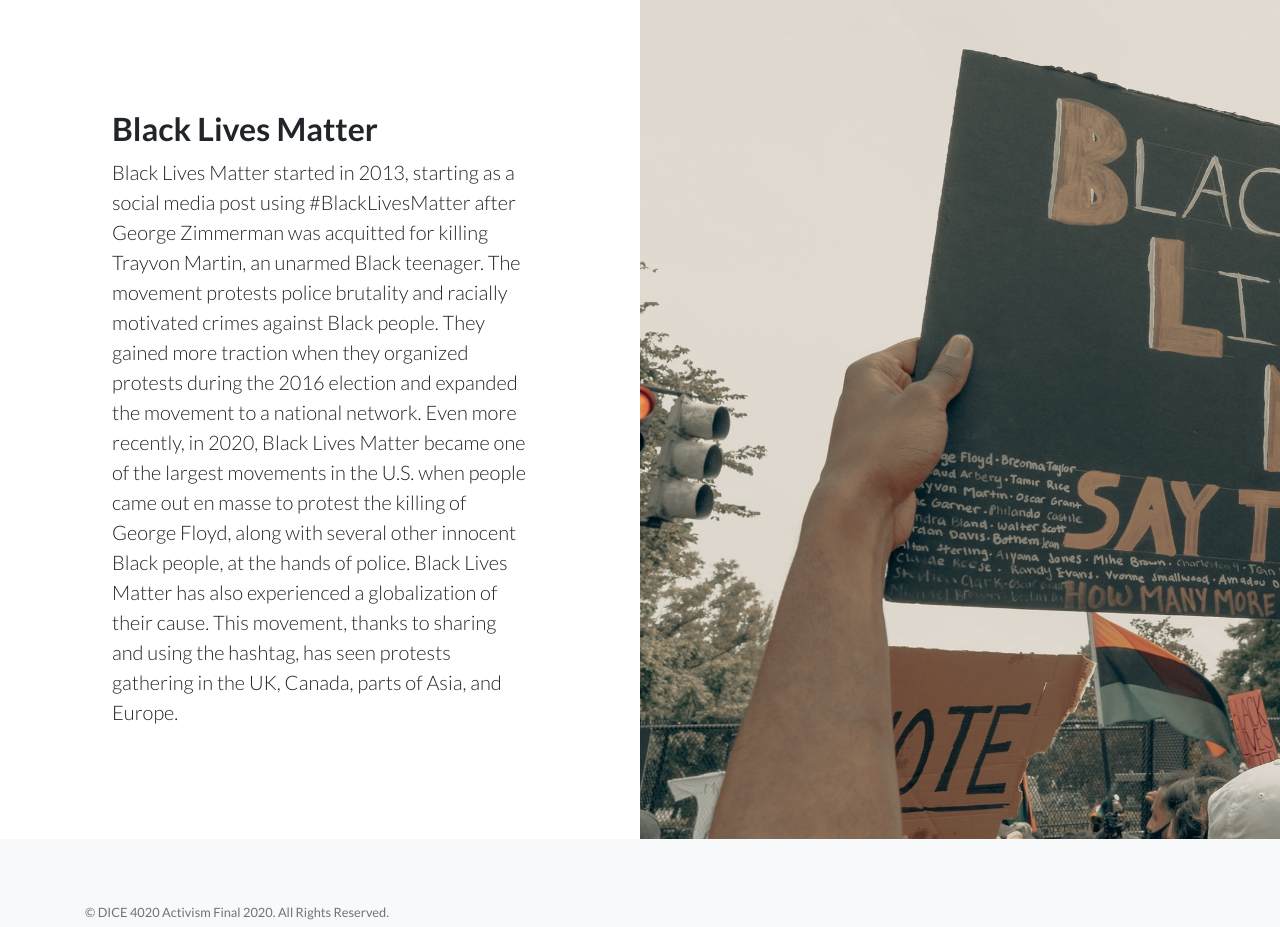
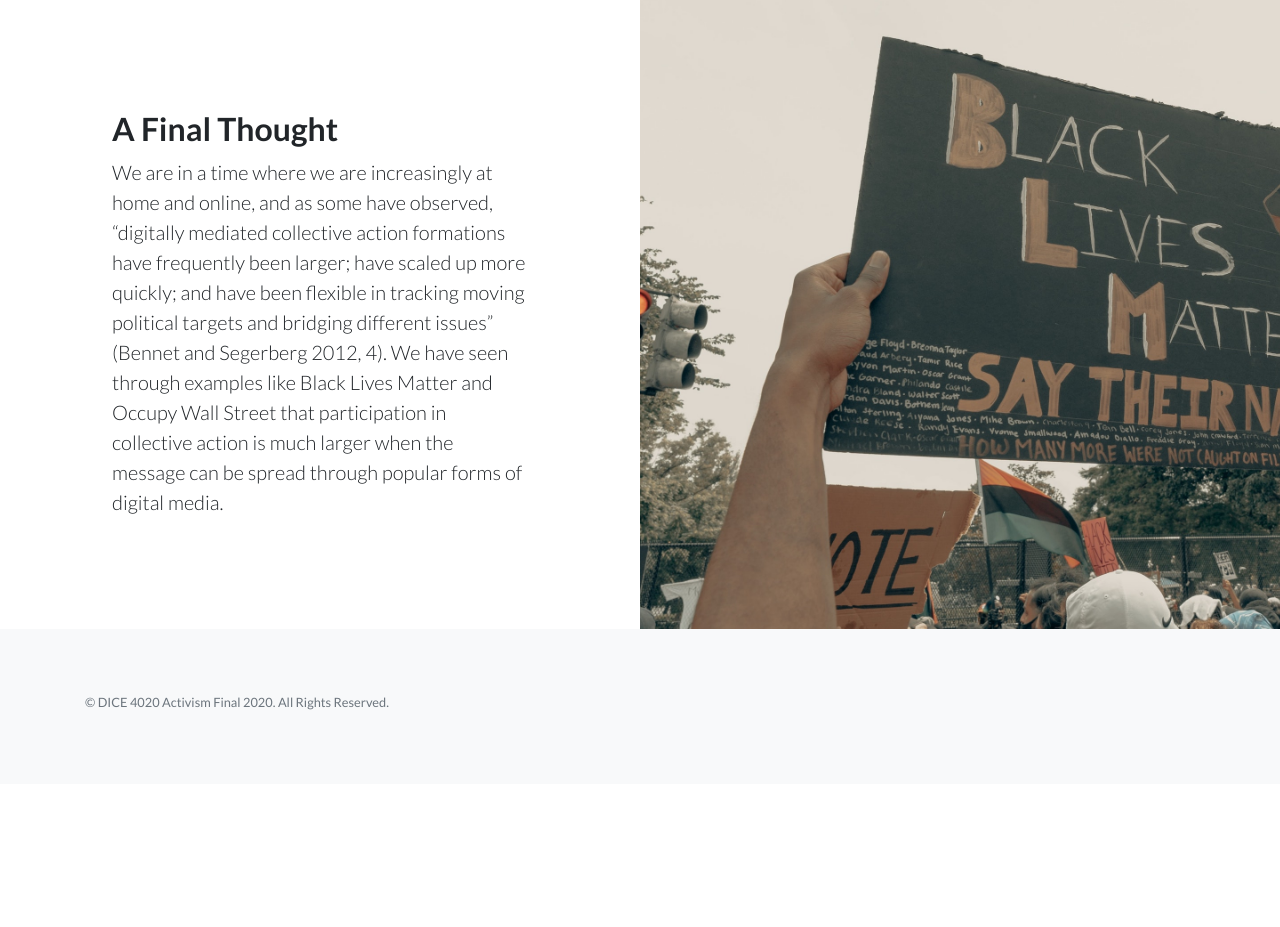
Before and after one commit to pamkent/finalactivism, a website: page movements.html in a window 1280 px wide. Shown: the part 4081-5008 px from the top of the page. After the commit the page ends 4865 px from the top, so only its background shows below. Drawn offline with Linux system fonts and the light colour scheme.

Commit message:
making changes

```diff
--- a/movements.html
+++ b/movements.html
@@ -72,7 +72,7 @@
         <div class="col-lg-6 order-lg-6 text-white showcase-img" style="background-image: url('img/names.jpg');"></div>
         <div class="col-lg-6 order-lg-1 my-auto showcase-text">
           <h2>Black Lives Matter</h2>
-          <p class="lead mb-0">Black Lives Matter started in 2013, starting as a social media post using #BlackLivesMatter after George Zimmerman was acquitted for killing Trayvon Martin, an unarmed Black teenager.  The movement protests police brutality and racially motivated crimes against Black people.  They gained more traction when they organized protests during the 2016 election and expanded the movement to a national network.  Even more recently, in 2020, Black Lives Matter became one of the largest movements in the U.S. when people came out en masse to protest the killing of George Floyd, along with several other innocent Black people, at the hands of police.  Black Lives Matter has also experienced a globalization of their cause. This movement, thanks to sharing and using the hashtag, has seen protests gathering in the UK, Canada, parts of Asia, and Europe.</p>
+          <p class="lead mb-0">Black Lives Matter started in 2013, starting as a social media post using #BlackLivesMatter after George Zimmerman was acquitted for killing Trayvon Martin, an unarmed Black teenager.  The movement protests police brutality and racially motivated crimes against Black people.  They gained more traction when they organized protests during the 2016 election and expanded the movement to a national network.  Even more recently, in 2020, Black Lives Matter became one of the largest movements in the U.S. when people came out en masse to protest the killing of George Floyd, along with several other innocent Black people, at the hands of police.  Black Lives Matter has also experienced a globalization of their cause with Black Lives Matter Global. This movement, thanks to sharing and using the hashtag, has seen protests gathering in the UK, Canada, parts of Asia, and Europe.</p>
         </div>
       </div>
       <div class="row no-gutters">
@@ -102,8 +102,9 @@
    <div class="row no-gutters">
         <div class="col-lg-6 order-lg-6 text-white showcase-img" style="background-image: url('img/names.jpg');"></div>
         <div class="col-lg-6 order-lg-1 my-auto showcase-text">
-          <h2>Black Lives Matter</h2>
-          <p class="lead mb-0">Black Lives Matter started in 2013, starting as a social media post using #BlackLivesMatter after George Zimmerman was acquitted for killing Trayvon Martin, an unarmed Black teenager.  The movement protests police brutality and racially motivated crimes against Black people.  They gained more traction when they organized protests during the 2016 election and expanded the movement to a national network.  Even more recently, in 2020, Black Lives Matter became one of the largest movements in the U.S. when people came out en masse to protest the killing of George Floyd, along with several other innocent Black people, at the hands of police.  Black Lives Matter has also experienced a globalization of their cause. This movement, thanks to sharing and using the hashtag, has seen protests gathering in the UK, Canada, parts of Asia, and Europe.</p>
+          <h2>A Final Thought</h2>
+          <p class="lead mb-0">We are in a time where we are increasingly at home and online, and as some have observed, “digitally mediated collective action formations have frequently been larger; have scaled up more quickly; and have been flexible in tracking moving political targets and bridging different issues” (Bennet and Segerberg 2012, 4).  We have seen through examples like Black Lives Matter and Occupy Wall Street that participation in collective action is much larger when the message can be spread through popular forms of digital media.
+</p>
         </div>
       </section>
   <!-- Footer -->
```
